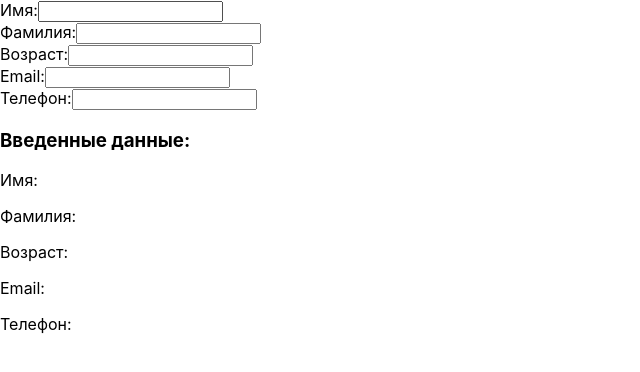
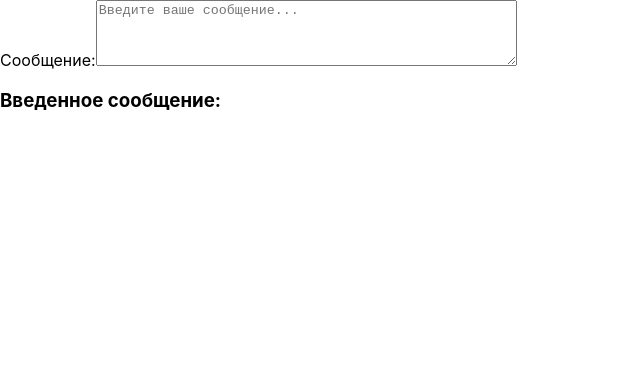
Before and after one commit to yaroslavagrebeneva/yasya_react_2025, a React (Create React App) app: page / in a window 1280 px wide. Shown: the top 372 px of the page, without its empty margins (0-640 px from the left). Built offline with nearby package versions, Linux system fonts and the light colour scheme.

Commit message:
Task 67: Implement textarea input with message display

```diff
--- a/src/App.js
+++ b/src/App.js
@@ -1,20 +1,10 @@
 import React, { useState } from 'react';
 
 function App() {
-  const [formData, setFormData] = useState({
-    name: '',
-    surname: '',
-    age: '',
-    email: '',
-    phone: ''
-  });
+  const [message, setMessage] = useState('');
 
-  const handleInputChange = (e) => {
-    const { name, value } = e.target;
-    setFormData(prevState => ({
-      ...prevState,
-      [name]: value
-    }));
+  const handleMessageChange = (e) => {
+    setMessage(e.target.value);
   };
 
   return (
@@ -22,68 +12,21 @@ function App() {
       <form>
         <div>
           <label>
-            Имя:
-            <input
-              type="text"
-              name="name"
-              value={formData.name}
-              onChange={handleInputChange}
-            />
-          </label>
-        </div>
-        <div>
-          <label>
-            Фамилия:
-            <input
-              type="text"
-              name="surname"
-              value={formData.surname}
-              onChange={handleInputChange}
-            />
-          </label>
-        </div>
-        <div>
-          <label>
-            Возраст:
-            <input
-              type="number"
-              name="age"
-              value={formData.age}
-              onChange={handleInputChange}
-            />
-          </label>
-        </div>
-        <div>
-          <label>
-            Email:
-            <input
-              type="email"
-              name="email"
-              value={formData.email}
-              onChange={handleInputChange}
-            />
-          </label>
-        </div>
-        <div>
-          <label>
-            Телефон:
-            <input
-              type="tel"
-              name="phone"
-              value={formData.phone}
-              onChange={handleInputChange}
+            Сообщение:
+            <textarea
+              value={message}
+              onChange={handleMessageChange}
+              rows="4"
+              cols="50"
+              placeholder="Введите ваше сообщение..."
             />
           </label>
         </div>
       </form>
 
       <div>
-        <h3>Введенные данные:</h3>
-        <p>Имя: {formData.name}</p>
-        <p>Фамилия: {formData.surname}</p>
-        <p>Возраст: {formData.age}</p>
-        <p>Email: {formData.email}</p>
-        <p>Телефон: {formData.phone}</p>
+        <h3>Введенное сообщение:</h3>
+        <p>{message}</p>
       </div>
     </div>
   );
```
